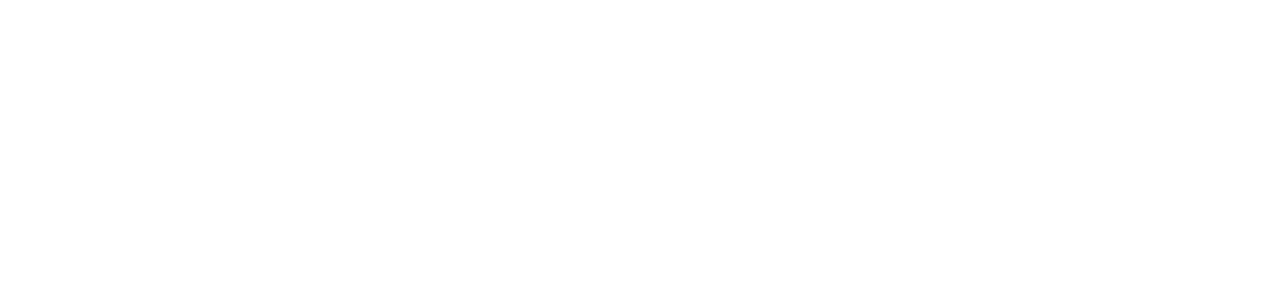
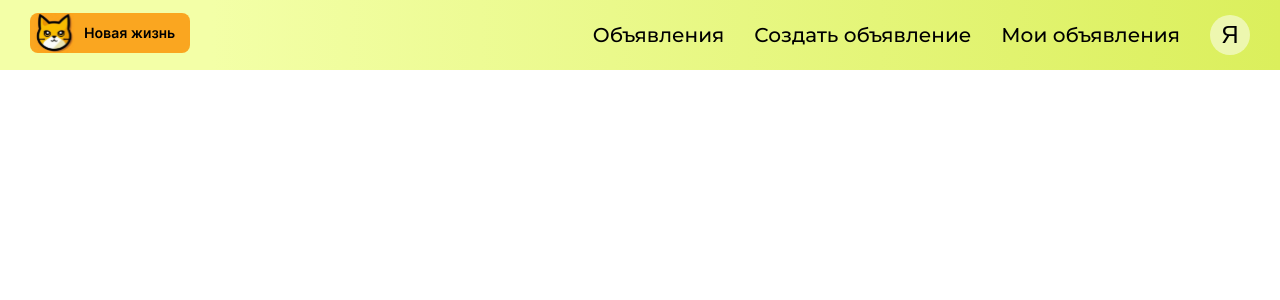
Before and after one commit to Steiden/newlife-frontend, a Next.js app: page / in a window 1280 px wide. Shown: the top 300 px of the page. Built offline with nearby package versions, Linux system fonts and the light colour scheme.

Commit message:
Header finished

```diff
--- a/package.json
+++ b/package.json
@@ -12,6 +12,7 @@
     "next": "14.2.3",
     "react": "^18",
     "react-dom": "^18",
+    "react-router-dom": "^6.23.1",
     "sass": "^1.77.5",
     "sass-loader": "^14.2.1"
   },
--- a/src/app/globals.scss
+++ b/src/app/globals.scss
@@ -39,8 +39,15 @@
 textarea {
     outline: none;
     border: none;
+    cursor: pointer;
 }
 
 a {
+    text-decoration: none;
     color: inherit;
 }
+
+
+ul {
+    list-style-type: none;
+}
--- a/src/app/layout.tsx
+++ b/src/app/layout.tsx
@@ -1,6 +1,7 @@
 import type { Metadata } from "next";
 import { Montserrat } from "next/font/google";
 import "./globals.scss";
+import { Header } from "@/components/Header/Header";
 
 const montserrat = Montserrat({ subsets: ["latin", "cyrillic"] });
 
@@ -16,7 +17,10 @@
 }>) {
 	return (
 		<html lang="ru">
-      <body className={montserrat.className}>{children}</body>
+			<body className={montserrat.className}>
+				<Header />
+				{children}
+			</body>
 		</html>
 	);
 }
--- a/src/components/Header/Header.module.scss
+++ b/src/components/Header/Header.module.scss
@@ -0,0 +1,80 @@
+.header {
+	display: flex;
+	justify-content: space-between;
+	align-items: center;
+	gap: 10px;
+
+	background: linear-gradient(90deg, #f3ffa7 16.5%, #dbef5c 100%);
+
+	height: 70px;
+	padding: 15px 30px;
+
+	&__logo {
+		height: 100%;
+	}
+
+	&__content {
+		display: flex;
+		justify-content: center;
+		align-items: center;
+		gap: 30px;
+	}
+
+	&__nav,
+	.nav {
+		&__list {
+			display: flex;
+			justify-content: center;
+			align-items: center;
+			gap: 30px;
+		}
+
+		&__item {
+			font-size: 20px;
+			font-weight: 500;
+
+			position: relative;
+
+			&::before {
+				content: "";
+
+				background-color: black;
+
+				position: absolute;
+				left: 50%;
+				bottom: -5px;
+				translate: -50% 0;
+
+				height: 2px;
+				width: 0px;
+
+				transition-duration: 0.3s;
+			}
+
+			&:hover {
+				&::before {
+					width: 100%;
+				}
+			}
+		}
+	}
+
+	&__button {
+		display: flex;
+		justify-content: center;
+		align-items: center;
+
+		font-size: 24px;
+		font-weight: 500;
+
+		background-color: rgba(255, 255, 255, 0.5);
+		border-radius: 50%;
+
+		width: 40px;
+		aspect-ratio: 1;
+
+		&:hover {
+			opacity: 0.8;
+		}
+	}
+}
--- a/src/components/Header/Header.tsx
+++ b/src/components/Header/Header.tsx
@@ -0,0 +1,36 @@
+'use client';
+
+import styles from "./Header.module.scss";
+import Image from "next/image";
+import Link from "next/link";
+import { useRouter } from "next/navigation";
+
+export const Header = () => {
+	const router = useRouter();
+
+	return (
+		<header className={styles.header}>
+			<Link href="/">
+                <Image src="/img/icons/logo.svg" alt="logo" width={160} height={40} className={styles.header__logo} />
+            </Link>
+			<div className={styles.header__content}>
+				<nav className={`${styles.header__nav} ${styles.nav}`}>
+					<ul className={`${styles.nav__list}`}>
+						<li className={`${styles.nav__item}`}>
+							<Link href="/adverts">Объявления</Link>
+						</li>
+						<li className={`${styles.nav__item}`}>
+							<Link href="/adverts/create">Создать объявление</Link>
+						</li>
+						<li className={`${styles.nav__item}`}>
+							<Link href="/adverts/my">Мои объявления</Link>
+						</li>
+					</ul>
+				</nav>
+				<button className={styles.header__button} onClick={() => router.push("/users/me")}>
+					Я
+				</button>
+			</div>
+		</header>
+	);
+};
```
Also changed, not shown: src/app/adverts/create/page.tsx (added), src/app/adverts/my/page.tsx (added), src/app/adverts/page.tsx (added), src/app/users/[id]/page.tsx (added), src/app/users/me/page.tsx (added), src/app/users/page.tsx (added), 1 other file (tests, documents, lock files or other folders). Lines whose indentation alone changed are shown as unchanged.
